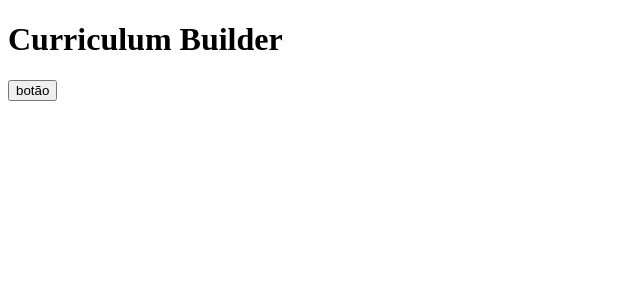
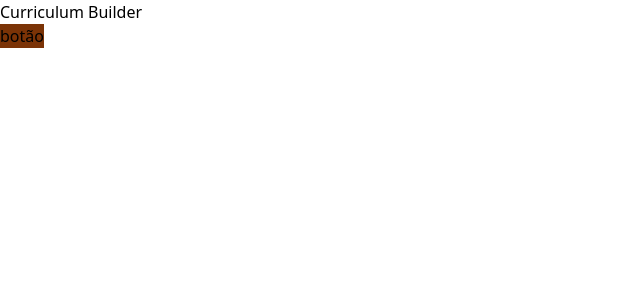
Before and after one commit to mgomesdev/curriculum-builder, a React (Vite) app: page / in a window 1280 px wide. Shown: the top 300 px of the page, without its empty margins (0-640 px from the left). Built offline with nearby package versions, Linux system fonts and the light colour scheme.

Commit message:
feat: instala tailwind

```diff
--- a/index.html
+++ b/index.html
@@ -6,6 +6,7 @@
     <link rel="icon" type="image/svg+xml" href="/vite.svg" />
     <meta name="viewport" content="width=device-width, initial-scale=1.0" />
     <title>Vite + React + TS</title>
+    <link href="/src/style.css" rel="stylesheet">
   </head>
   <body>
     <div id="root"></div>
--- a/package.json
+++ b/package.json
@@ -32,6 +32,7 @@
     "@commitlint/cli": "^19.8.1",
     "@commitlint/config-conventional": "^19.8.1",
     "@eslint/js": "^9.33.0",
+    "@tailwindcss/vite": "^4.1.11",
     "@testing-library/dom": "^10.4.1",
     "@testing-library/jest-dom": "^6.6.4",
     "@testing-library/react": "^16.3.0",
@@ -50,6 +51,7 @@
     "globals": "^16.3.0",
     "husky": "^9.1.7",
     "prettier": "3.6.2",
+    "tailwindcss": "^4.1.11",
     "typescript": "~5.8.3",
     "typescript-eslint": "^8.39.0",
     "vite": "^7.0.4",
--- a/src/components/button.tsx
+++ b/src/components/button.tsx
@@ -1,3 +1,3 @@
 export function Button() {
-  return <button>botão</button>;
+  return <button className="bg-amber-900">botão</button>;
 }
--- /dev/null
+++ b/src/style.css
@@ -0,0 +1 @@
+@import 'tailwindcss';
--- a/vite.config.ts
+++ b/vite.config.ts
@@ -2,9 +2,10 @@
 import { defineConfig } from 'vite';
 import react from '@vitejs/plugin-react';
 import path from 'path';
+import tailwindcss from '@tailwindcss/vite';
 
 export default defineConfig({
-  plugins: [react()],
+  plugins: [react(), tailwindcss()],
   resolve: {
     alias: {
       '@': path.resolve(__dirname, './src'),
```
Also changed, not shown: 1 other file (tests, documents, lock files or other folders).
